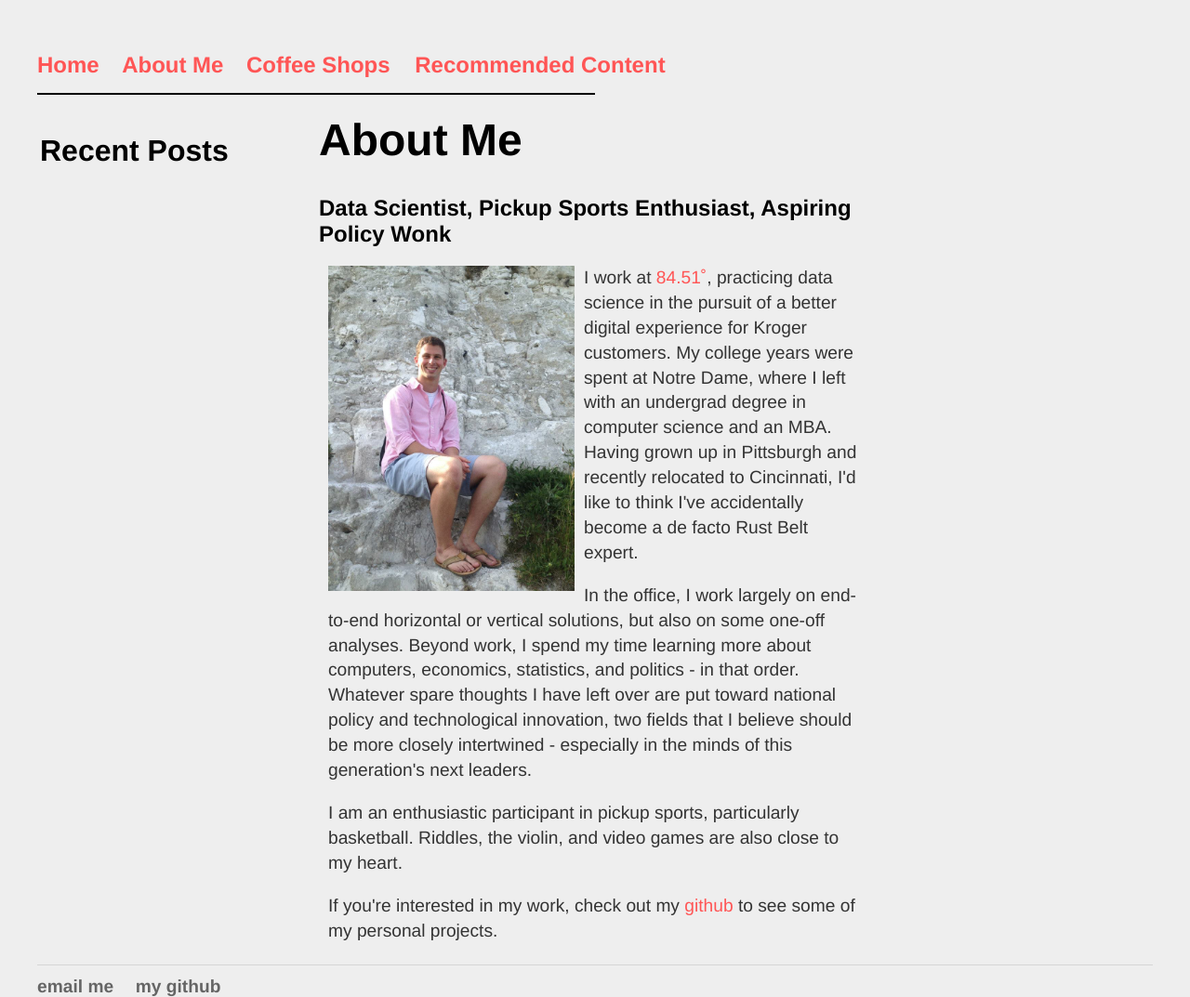
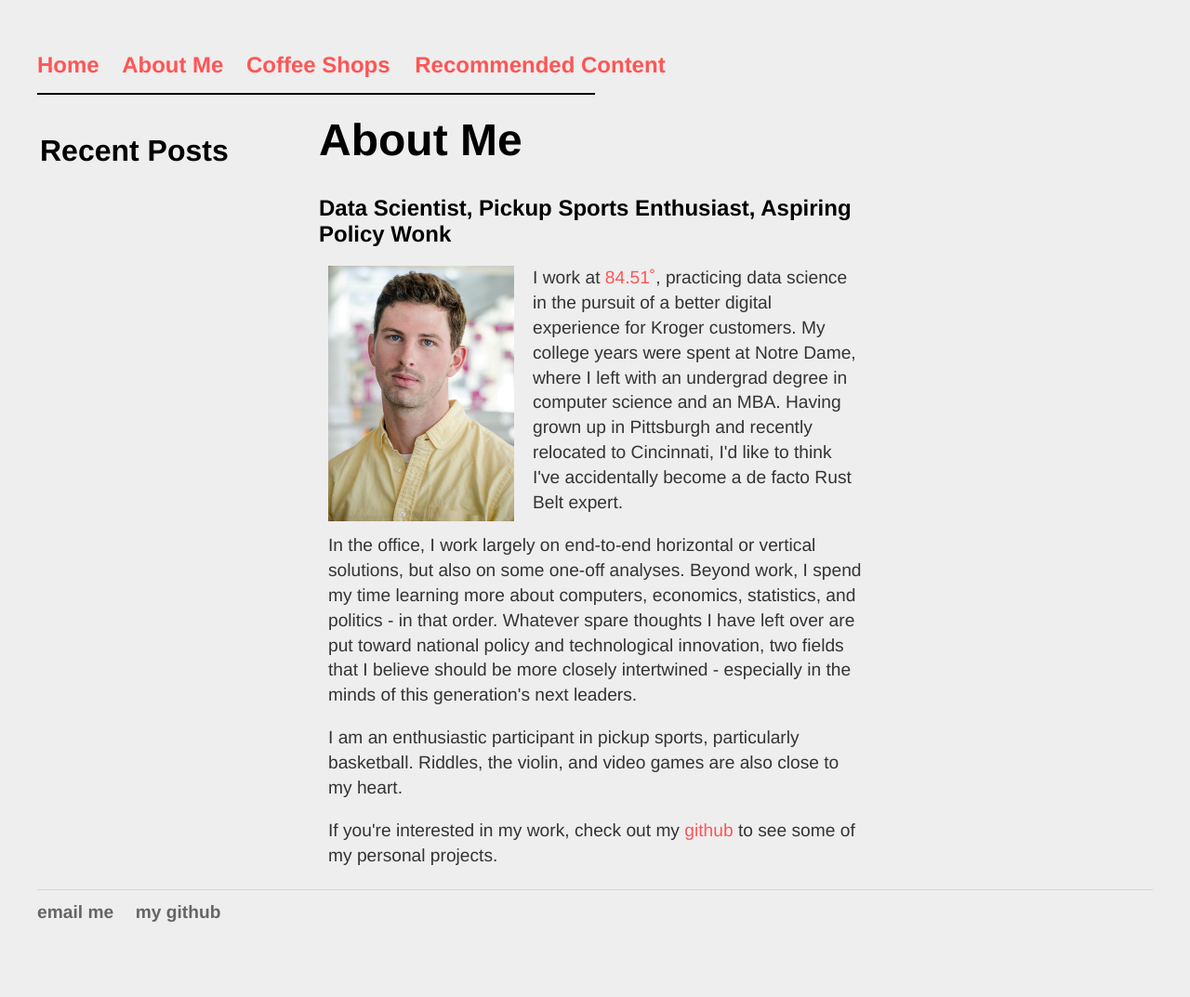
Before and after one commit to eswan18/ethanswan.com, a Jekyll site: the page built from me.html, in a window 1280 px wide. Shown: the whole page at 93% size. Built offline with Jekyll 4.4.1, drawn with Linux system fonts in a browser that asks for light colours; after the commit the page ends 993 px from its top, so only the background shows below that.

Commit message:
changed headshot in About Me

```diff
--- a/me.html
+++ b/me.html
@@ -7,7 +7,7 @@ title: eswan18 - Me
     <h2 class="page_subheader">Data Scientist, Pickup Sports Enthusiast, Aspiring Policy Wonk</h2>
 
 	<div id="main_content">
-		<img src="images/ethan_sitting.jpg" height="350" width="265" style="float:left; padding-left:10px; padding-right:10px; display:block;"/>
+		<img src="images/ethan_headshot_serious.gif" width="200" height="275" style="float:left; padding:0px 20px 5px 10px; display:block;"/>
         <p>I work at <a href="http://www.8451.com">84.51˚</a>, practicing data science in the pursuit of a better digital experience for Kroger customers. My college years were spent at Notre Dame, where I left with an undergrad degree in computer science and an MBA. Having grown up in Pittsburgh and recently relocated to Cincinnati, I'd like to think I've accidentally become a de facto Rust Belt expert.</p>
 
         <p>In the office, I work largely on end-to-end horizontal or vertical solutions, but also on some one-off analyses. Beyond work, I spend my time learning more about computers, economics, statistics, and politics - in that order. Whatever spare thoughts I have left over are put toward national policy and technological innovation, two fields that I believe should be more closely intertwined - especially in the minds of this generation's next leaders.</p>
```
Also changed, not shown: images/ethan_headshot_serious.gif (added), images/resume20161202.png (deleted).
